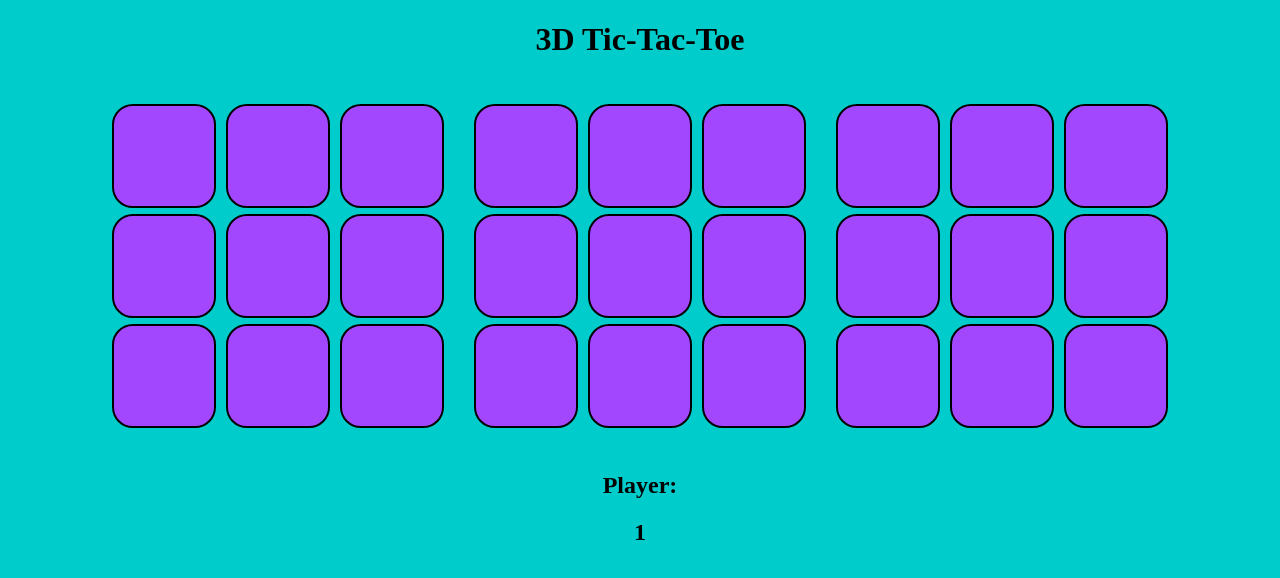
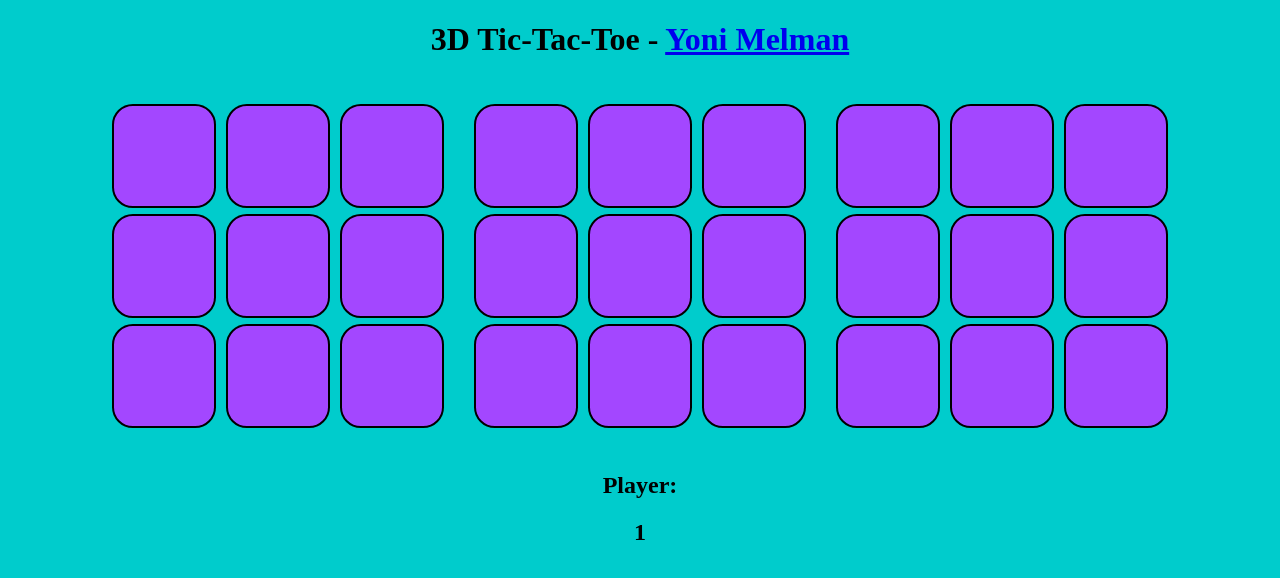
Before and after one commit to yonimelman/ttt3d, a plain HTML site: page index.html in a window 1280 px wide. Drawn offline with Linux system fonts and the light colour scheme.

Commit message:
add credit

```diff
--- a/index.html
+++ b/index.html
@@ -11,7 +11,7 @@
 <script src="js/jquery-2.1.4.min.js" type="text/javascript"></script>
 <script src="js/jquery-ui.min.js" type="text/javascript"></script>
 
-<h1>3D Tic-Tac-Toe</h1>
+<h1>3D Tic-Tac-Toe - <a href='http://www.yoni-melman.me'>Yoni Melman</a></h1>
 <br>
 <div class="container">
     <div class="tile b1 r1 c1"></div>
```
